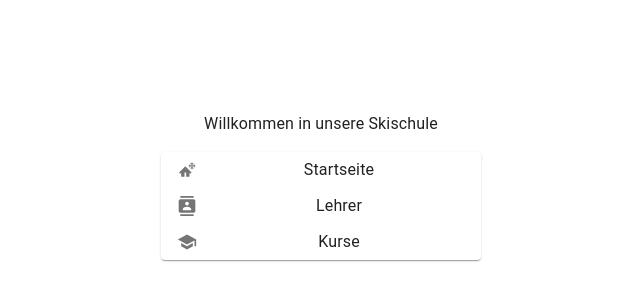
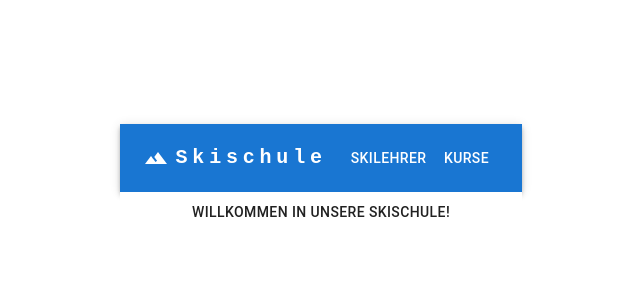
Before and after one commit to magihoefkens/ski_school_planner, a React (Vite) app in the folder frontend/: page / in a window 1280 px wide. Shown: the part 222-522 px from the top of the page, without its empty margins (319-959 px from the left). Built offline with nearby package versions, Linux system fonts and the light colour scheme; the HTML template or start-up script is replaced by a standard one.

Commit message:
styling changes

```diff
--- a/frontend/src/App.tsx
+++ b/frontend/src/App.tsx
@@ -1,7 +1,7 @@
 import './App.css'
 import InstructorApp from "./components/InstructorApp.tsx";
 import {Route, Routes} from "react-router-dom";
-import {Box, createTheme, CssBaseline, ThemeProvider} from "@mui/material";
+import {Box, createTheme, CssBaseline, styled, ThemeProvider} from "@mui/material";
 import TopBar from "./navigation/TopBar.tsx";
 import CourseApp from "./components/CourseApp.tsx";
 import ParticipantApp from "./components/ParticipantApp.tsx";
@@ -12,6 +12,11 @@ const whiteTheme = createTheme({
         mode: 'light',
     },
 });
+const Div = styled('div')(({ theme }) => ({
+    ...theme.typography.button,
+    backgroundColor: theme.palette.background.paper,
+    padding: theme.spacing(1),
+}));
 function App() {
 
 
@@ -24,7 +29,7 @@ function App() {
                 margin: 0,
             }}>
             <Routes>
-                <Route path={"/"} element={<Box><p>Willkommen in unsere Skischule</p><TopBar/></Box>}/>
+                <Route path={"/"} element={<Box><TopBar/><Div>Willkommen in unsere Skischule!</Div></Box>}/>
                 <Route path={"/instructors"} element={<InstructorApp />}/>
                 <Route path={"/courses"} element={<CourseApp />}/>
                 <Route path="/courses/:id" element={
--- a/frontend/src/components/CourseRow.tsx
+++ b/frontend/src/components/CourseRow.tsx
@@ -1,19 +1,19 @@
 import {Course} from "../models/Course.ts";
 import {CourseDto} from "../models/CourseDto.ts";
 import {Instructor} from "../models/Instructor.ts";
-import {useState} from "react";
+import {ChangeEvent, Fragment, useState} from "react";
 import Swal from "sweetalert2";
 import {
     Button,
-    CircularProgress,
-    IconButton,
+    CircularProgress, Divider,
+    IconButton, List, ListItem, ListItemText,
     MenuItem,
     Select,
-    SelectChangeEvent,
+    SelectChangeEvent, Switch,
     TableCell,
     TableRow,
 } from "@mui/material";
-import { GiTrafficLightsGreen,GiTrafficLightsRed } from "react-icons/gi";
+
 import {CourseType} from "../models/CourseType.ts";
 import {CourseLevel} from "../models/CourseLevel.ts";
 import CheckIcon from "@mui/icons-material/Check";
@@ -29,9 +29,20 @@ export type CourseRowProps = {
     updateCourse: (id: string, course: CourseDto) => void;
     instructors: Instructor[];
 }
+const style = {
+    p: 0,
+    width: '100%',
+    maxWidth: 360,
+    borderRadius: 2,
+    border: '1px solid',
+    borderColor: 'divider',
+    backgroundColor: 'background.paper',
+};
+
 export default function CourseRow(props:Readonly<CourseRowProps>){
     const [editMode,setEditMode]=useState<boolean>(false);
     const[courseToUpdate,setCourseToUpdate]=useState<Course>(props.course);
+    const[checked,setChecked]=useState<boolean>(props.course.completed);
     const [courseToEdit,setCourseToEdit]=useState<CourseDto>({
         courseType:props.course.courseType,
         courseLevel:props.course.courseLevel,
@@ -86,6 +97,11 @@ export default function CourseRow(props:Readonly<CourseRowProps>){
     function handleChangeInstructor(event:SelectChangeEvent){
         const value=event.target.value;
         setCourseToEdit({...courseToEdit,instructorId:value})
+    }
+    function handleChangeCompleted(event:ChangeEvent<HTMLInputElement>){
+        const value=event.target.checked;
+        setChecked(value);
+        setCourseToEdit({...courseToEdit,completed:value});
     }
 
 
@@ -166,18 +182,27 @@ export default function CourseRow(props:Readonly<CourseRowProps>){
             </TableCell>
             <TableCell component={"td"}
                        onClick={() => setEditMode(true)}>
-                {props.course.completed ? <GiTrafficLightsRed /> : <GiTrafficLightsGreen />}
+                <Switch
+                    checked={checked}
+                    onChange={handleChangeCompleted}
+                    inputProps={{ 'aria-label': 'controlled' }}
+                />
             </TableCell>
             <TableCell component={"td"}>
-                {
-                courseToEdit.participants.map((participant) => (
-                <div key={participant.lastName}>
-                    {`${participant.firstName} ${participant.lastName} - ${participant.phoneNumber}`}
-                </div>
-                ))
-                    }
+                <List sx={style} aria-label="teilnenmer folders">
+                {courseToEdit.participants.map((participant, index) => (
+                    <Fragment key={participant.lastName}>
+                        <ListItem>
+                            <ListItemText primary={`${participant.firstName} ${participant.lastName} - ${participant.phoneNumber}`} />
+                        </ListItem>
+                        {index < courseToEdit.participants.length - 1 && <Divider />}
+                    </Fragment>
+                ))}
+                </List>
+                <Button variant={"outlined"} onClick={handleRouteToParticipantDialog} sx={{mb: 2}}>Teilnehmer verwalten</Button>
 
-                <Button variant={"outlined"} onClick={handleRouteToParticipantDialog} sx={{mb: 2}}>Teilnehmer verwalten</Button>
+
+
             </TableCell>
 
 
--- a/frontend/src/components/InstructorApp.tsx
+++ b/frontend/src/components/InstructorApp.tsx
@@ -25,9 +25,10 @@ export default function InstructorApp(){
     }
 
     return(
+            <>
+            <TopBar/>
+            <Box sx={{mt: 2}}>
 
-            <Box sx={{mt: 2}}>
-                <TopBar/>
                 <Container>
                     <Box sx={{
                         display: "flex",
@@ -43,5 +44,6 @@ export default function InstructorApp(){
                     <NewInstructorDialog open={open} onClose={handleClose} addInstructor={addInstructor}/>
                 </Container>
             </Box>
+            </>
     )
 }
--- a/frontend/src/components/InstructorRow.tsx
+++ b/frontend/src/components/InstructorRow.tsx
@@ -123,22 +123,22 @@ export default function InstructorRow(props: InstructorCardProps) {
                 }
             </TableCell>
             <TableCell component={"td"} onClick={handleEditInstructor}>
-                <Grid container spacing={5}>
-                    <Grid item>
+                <Grid container spacing={5} >
+                    <Grid item xs={2}>
                         {editMode ?
                             <Checkbox checked={instructor.qualification.isSkiInstructor} onChange={handleCheckbox} name="isSkiInstructor" /> :instructor.qualification.isSkiInstructor
 
                         }
                         {instructor.qualification.isSkiInstructor ? <CheckIcon color = {"success"}/> : <CloseIcon color = {"error"}/>}
                     </Grid>
-                    <Grid item>
+                    <Grid item xs={2}>
                         {editMode ?
                             <Checkbox checked={instructor.qualification.isSnowboardInstructor} onChange={handleCheckbox} name="isSnowboardInstructor" /> :instructor.qualification.isSnowboardInstructor
 
                         }
                         {instructor.qualification.isSnowboardInstructor ? <CheckIcon color = {"success"}/> : <CloseIcon color = {"error"}/>}
                     </Grid>
-                    <Grid item>
+                    <Grid item xs={2}>
 
                         {editMode ?
                             <Checkbox checked={instructor.qualification.isNordicSkiInstructor} onChange={handleCheckbox} name="isNordicSkiInstructor" /> :instructor.qualification.isNordicSkiInstructor
@@ -146,7 +146,7 @@ export default function InstructorRow(props: InstructorCardProps) {
                         }
                         {instructor.qualification.isNordicSkiInstructor ? <CheckIcon color = {"success"}/> : <CloseIcon color = {"error"}/>}
                     </Grid>
-                    <Grid item>
+                    <Grid item xs={2}>
                         {
                             editMode ?
                             <Checkbox checked={instructor.qualification.isSegwayInstructor} onChange={handleCheckbox} name="isSegwayInstructor" /> :instructor.qualification.isSegwayInstructor
@@ -154,7 +154,7 @@ export default function InstructorRow(props: InstructorCardProps) {
                         }
                         {instructor.qualification.isSegwayInstructor ? <CheckIcon color = {"success"}/> : <CloseIcon color = {"error"}/>}
                     </Grid>
-                    <Grid item>
+                    <Grid item xs={2}>
                         {editMode ?
                             <Checkbox checked={instructor.qualification.isHikingGuide} onChange={handleCheckbox} name="isHikingGuide" /> :instructor.qualification.isHikingGuide
 
--- a/frontend/src/components/InstructorTable.tsx
+++ b/frontend/src/components/InstructorTable.tsx
@@ -2,6 +2,8 @@ import {Instructor} from "../models/Instructor.ts";
 import {InstructorDto} from "../models/InstructorDto.ts";
 import {Grid, Paper, Table, TableBody, TableCell, TableContainer, TableHead, TableRow, Typography} from "@mui/material";
 import InstructorRow from "./InstructorRow.tsx";
+import { MdOutlineDownhillSkiing ,MdOutlineSnowboarding,MdOutlineHiking,MdBikeScooter} from "react-icons/md";
+import { FaSkiingNordic } from "react-icons/fa";
 
 type InstructorTableProps= {
     instructors: Instructor[];
@@ -24,13 +26,13 @@ export default function InstructorTable( props: InstructorTableProps) {
                         <TableCell style={{ width: '10%' }} align={"center"} component={"th"}><strong>Nachname</strong></TableCell>
                         <TableCell style={{ width: '13%' }} align={"center"} component={"th"}><strong>Telefon</strong></TableCell>
                         <TableCell style={{ width: '20%' }} align={"center"} component={"th"}><strong>Email</strong></TableCell>
-                        <TableCell style={{ width: '50%' }} align={"center"} component={"th"}><strong>Qualifikation</strong>
+                        <TableCell style={{ width: '50%' }} align={"center"} component={"th"}><strong>Qualifikationen</strong>
                             <Grid container spacing={5} wrap="wrap">
-                                <Grid item xs={2}><Typography noWrap={false}>{'Ski-lehrer'}</Typography></Grid>
-                                <Grid item xs={2}><Typography noWrap={false}>{'Snowbrd-lehrer'}</Typography></Grid>
-                                <Grid item xs={2}><Typography noWrap={false}>{'Nordicski-lehrer'}</Typography></Grid>
-                                <Grid item xs={2}><Typography noWrap={false}>{'Segway-lehrer'}</Typography></Grid>
-                                <Grid item xs={2}><Typography noWrap={false}>{'Hiking-guide'}</Typography></Grid>
+                                <Grid item xs={2}><Typography noWrap={false}>{<MdOutlineDownhillSkiing />}</Typography></Grid>
+                                <Grid item xs={2}><Typography noWrap={false}>{<MdOutlineSnowboarding/>}</Typography></Grid>
+                                <Grid item xs={2}><Typography noWrap={false}>{<FaSkiingNordic />}</Typography></Grid>
+                                <Grid item xs={2}><Typography noWrap={false}>{<MdBikeScooter/>}</Typography></Grid>
+                                <Grid item xs={2}><Typography noWrap={false}>{<MdOutlineHiking/>}</Typography></Grid>
                             </Grid>
                         </TableCell>
                         <TableCell style={{ width: '2%' }} component={"th"}><strong>Löschen</strong></TableCell>
--- a/frontend/src/components/ParticipantApp.tsx
+++ b/frontend/src/components/ParticipantApp.tsx
@@ -74,8 +74,13 @@ export default function ParticipantApp() {
                     alignItems: "center",
                     flexDirection: "row",
                 }}>
-                    <Button sx={{mb: 2}} onClick={handleOpen} variant={"outlined"}>Neuer Teilnehmer</Button>
                     <button onClick={() => history.back()}>Back</button>
+                    {!state.courseToUpdate.completed && (
+                        <Button sx={{ mb: 2 }} onClick={handleOpen} variant={"outlined"}>
+                            Neuer Teilnehmer
+                        </Button>
+                    )}
+
                 </Box>
                 {
                     state.courseToUpdate ? (
--- a/frontend/src/navigation/TopBar.tsx
+++ b/frontend/src/navigation/TopBar.tsx
@@ -1,39 +1,141 @@
 import {useNavigate} from "react-router-dom";
-import {ListItemIcon, ListItemText, MenuItem, Paper} from "@mui/material";
-import ChaletIcon from '@mui/icons-material/Chalet';
-import ContactsIcon from '@mui/icons-material/Contacts';
-import SchoolIcon from '@mui/icons-material/School';
+import {
+    AppBar,
+    Box, Button,
+    Container,
+    IconButton,
+    Menu,
+    MenuItem,
+    Toolbar,
+    Typography
+} from "@mui/material";
+
+import {Terrain} from "@mui/icons-material";
+import MenuIcon from '@mui/icons-material/Menu';
+import {useState} from "react";
+
 export default function TopBar(){
+    const [anchorElNav, setAnchorElNav] = useState<null | HTMLElement>(null);
     const navigate=useNavigate()
     function handleHomeClick(){
         navigate("/");
     }
     function handleInstructorClick(){
-        navigate("/instructors")
+        navigate("/instructors");
+        handleCloseNavMenu();
     }
     function handleCourseClick(){
-        navigate("/courses")
+        navigate("/courses");
+        handleCloseNavMenu();
     }
+    const handleOpenNavMenu = (event: React.MouseEvent<HTMLElement>) => {
+        setAnchorElNav(event.currentTarget);
+    };
+    const handleCloseNavMenu = () => {
+        setAnchorElNav(null);
+
+    };
     return(
-        <Paper sx={{width: 320, maxWidth: '100%'}}>
-            <MenuItem onClick={handleHomeClick}>
-                <ListItemIcon>
-                    <ChaletIcon fontSize="small"/>
-                </ListItemIcon>
-                <ListItemText>Startseite</ListItemText>
-            </MenuItem>
-            <MenuItem onClick={handleInstructorClick}>
-                <ListItemIcon>
-                    <ContactsIcon fontSize="small"/>
-                </ListItemIcon>
-                <ListItemText>Lehrer</ListItemText>
-            </MenuItem>
-            <MenuItem onClick={handleCourseClick}>
-                <ListItemIcon>
-                    <SchoolIcon fontSize="small"/>
-                </ListItemIcon>
-                <ListItemText>Kurse</ListItemText>
-            </MenuItem>
-        </Paper>
+        <>
+            <AppBar position="static">
+                <Container maxWidth="xl">
+                    <Toolbar disableGutters>
+                        <Terrain sx={{ display: { xs: 'none', md: 'flex' }, mr: 1 }} />
+                        <Typography
+                            variant="h6"
+                            noWrap
+                            component="a"
+                            href="#" onClick={handleHomeClick}
+                            sx={{
+                                mr: 2,
+                                display: { xs: 'none', md: 'flex' },
+                                fontFamily: 'monospace',
+                                fontWeight: 700,
+                                letterSpacing: '.3rem',
+                                color: 'inherit',
+                                textDecoration: 'none',
+                            }}
+                        >
+                            Skischule
+                        </Typography>
+
+                        <Box sx={{ flexGrow: 1, display: { xs: 'flex', md: 'none' } }}>
+                            <IconButton
+                                size="large"
+                                aria-label="account of current user"
+                                aria-controls="menu-appbar"
+                                aria-haspopup="true"
+                                onClick={handleOpenNavMenu}
+                                color="inherit"
+                            >
+                                <MenuIcon />
+                            </IconButton>
+                            <Menu
+                                id="menu-appbar"
+                                anchorEl={anchorElNav}
+                                anchorOrigin={{
+                                    vertical: 'bottom',
+                                    horizontal: 'left',
+                                }}
+                                keepMounted
+                                transformOrigin={{
+                                    vertical: 'top',
+                                    horizontal: 'left',
+                                }}
+                                open={Boolean(anchorElNav)}
+                                onClose={handleCloseNavMenu}
+                                sx={{
+                                    display: { xs: 'block', md: 'none' },
+                                }}
+                            >
+                                <MenuItem key={"Skilehrer"} onClick={handleInstructorClick}>
+                                    <Typography textAlign="center">Skilehrer</Typography>
+                                </MenuItem>
+                                <MenuItem key={"Kurse"} onClick={handleCourseClick}>
+                                    <Typography textAlign="center">Kurse</Typography>
+                                </MenuItem>
+                            </Menu>
+                        </Box>
+                        <Terrain sx={{ display: { xs: 'flex', md: 'none' }, mr: 1 }} />
+                        <Typography
+                            variant="h5"
+                            noWrap
+                            component="a"
+                            href="#" onClick={handleHomeClick}
+                            sx={{
+                                mr: 2,
+                                display: { xs: 'flex', md: 'none' },
+                                flexGrow: 1,
+                                fontFamily: 'monospace',
+                                fontWeight: 700,
+                                letterSpacing: '.3rem',
+                                color: 'inherit',
+                                textDecoration: 'none',
+                            }}
+                        >
+                            Skischule
+                        </Typography>
+                        <Box sx={{ flexGrow: 1, display: { xs: 'none', md: 'flex' } }}>
+                                <Button
+                                    key="Skilehrer"
+                                    onClick={handleInstructorClick}
+                                    sx={{ my: 2, color: 'white', display: 'block' }}
+                                >
+                                    Skilehrer
+                                </Button>
+                                <Button
+                                key="Kurse"
+                                onClick={handleCourseClick}
+                            sx={{ my: 2, color: 'white', display: 'block' }}
+                        >
+                            Kurse
+                        </Button>
+                        </Box>
+
+
+                    </Toolbar>
+                </Container>
+            </AppBar>
+        </>
     )
 }
```
